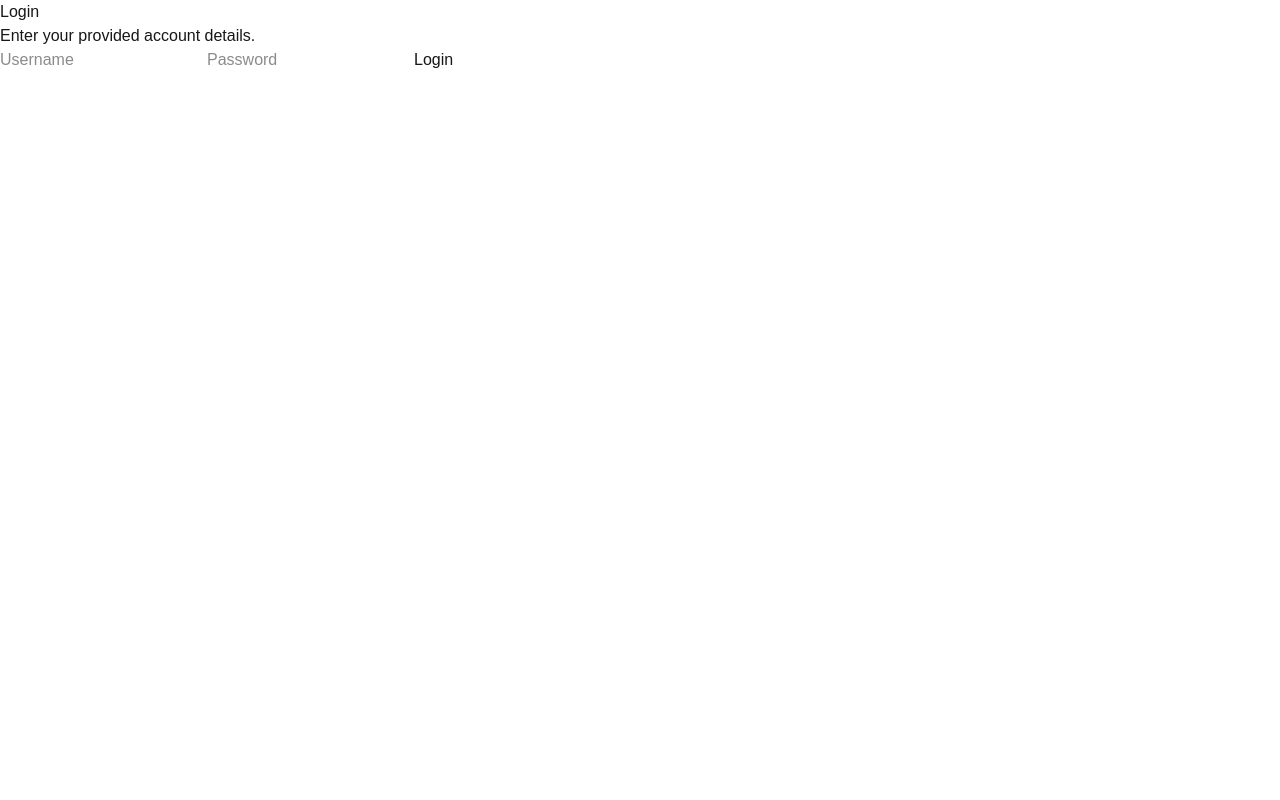
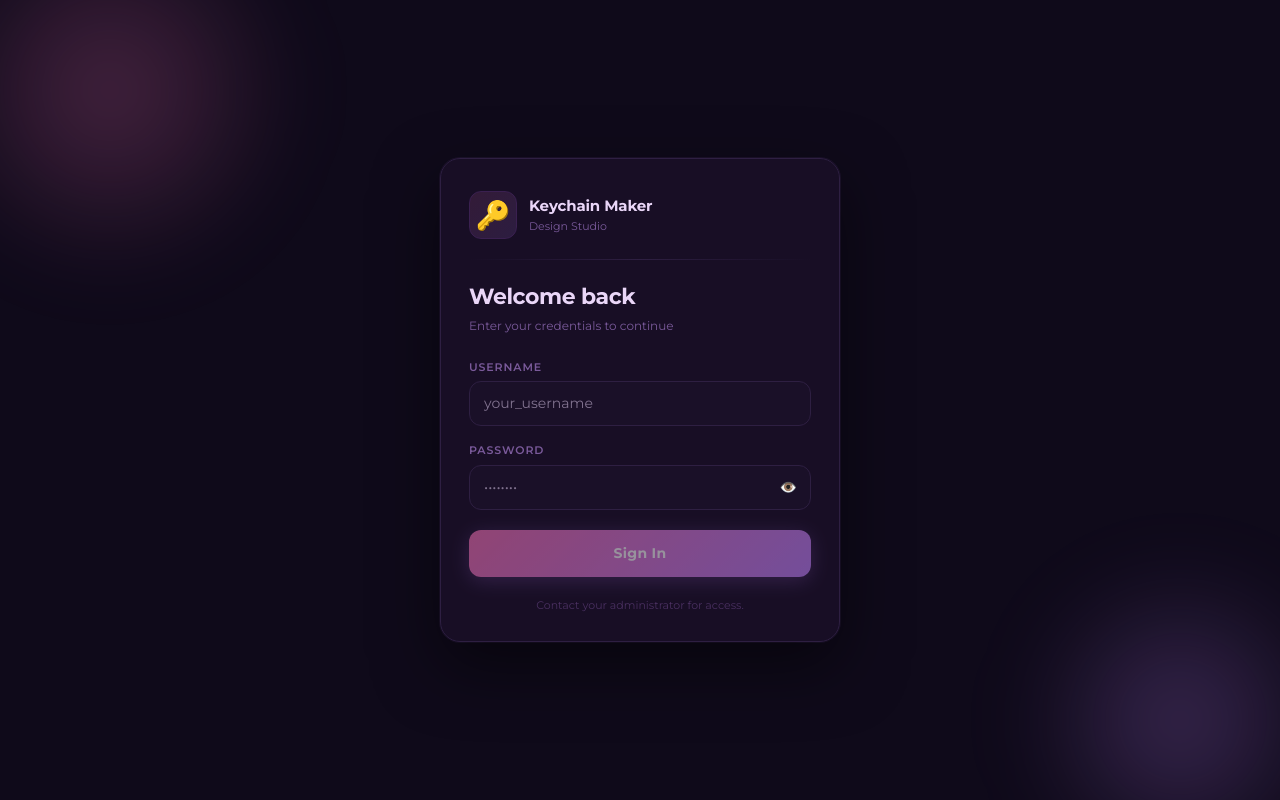
Before and after one commit to sunkissedmemento/3D-Keychain-Maker-v2, a Next.js app: page /login in a window 1280 px wide. Built offline with nearby package versions, Linux system fonts and the light colour scheme; no server answers.

Commit message:
fix: polished login UI with show/hide password + error states

```diff
--- a/app/login/page.tsx
+++ b/app/login/page.tsx
@@ -5,88 +5,321 @@ import { useRouter } from 'next/navigation'
 
 export default function LoginPage() {
   const router = useRouter()
-
   const [username, setUsername] = useState('')
   const [password, setPassword] = useState('')
-  const [loading, setLoading] = useState(false)
+  const [loading, setLoading]   = useState(false)
   const [checking, setChecking] = useState(true)
-  const [error, setError] = useState('')
+  const [error, setError]       = useState('')
+  const [showPw, setShowPw]     = useState(false)
 
   useEffect(() => {
-    async function checkSession() {
-      const res = await fetch('/api/me')
-      const data = await res.json()
-
-      if (data.ok) {
-        router.push('/')
-        return
-      }
-
-      setChecking(false)
-    }
-
-    checkSession()
+    fetch('/api/me').then(r => r.json()).then(d => {
+      if (d.ok) router.replace('/')
+      else setChecking(false)
+    })
   }, [router])
 
-  async function handleLogin(e: React.FormEvent<HTMLFormElement>) {
+  async function handleLogin(e: React.FormEvent) {
     e.preventDefault()
     setLoading(true)
     setError('')
-
-    const res = await fetch('/api/login', {
-      method: 'POST',
-      headers: {
-        'Content-Type': 'application/json',
-      },
-      body: JSON.stringify({
-        username,
-        password,
-      }),
-    })
-
-    const data = await res.json()
-    setLoading(false)
-
-    if (!res.ok || !data.ok) {
-      setError(data.error || 'Invalid username or password')
-      return
+    try {
+      const res = await fetch('/api/login', {
+        method: 'POST',
+        headers: { 'Content-Type': 'application/json' },
+        body: JSON.stringify({ username, password }),
+      })
+      const data = await res.json()
+      if (!res.ok || !data.ok) {
+        setError(data.error || 'Invalid username or password')
+      } else {
+        router.replace('/')
+      }
+    } catch {
+      setError('Network error. Please try again.')
+    } finally {
+      setLoading(false)
     }
-
-    router.push('/')
   }
 
-  if (checking) {
-    return <p>Checking session...</p>
-  }
+  if (checking) return (
+    <div style={styles.root}>
+      <div style={styles.spinner} />
+    </div>
+  )
 
   return (
-    <main className="login-page">
-      <form onSubmit={handleLogin} className="login-card">
-        <h1>Login</h1>
-        <p>Enter your provided account details.</p>
+    <div style={styles.root}>
+      {/* background blobs */}
+      <div style={{ ...styles.blob, top: -100, left: -80, width: 380, height: 380, background: 'radial-gradient(circle, #f472b640 0%, transparent 70%)' }} />
+      <div style={{ ...styles.blob, bottom: -80, right: -60, width: 320, height: 320, background: 'radial-gradient(circle, #c084fc40 0%, transparent 70%)' }} />
 
-        <input
-          type="text"
-          placeholder="Username"
-          value={username}
-          required
-          onChange={(e) => setUsername(e.target.value)}
-        />
+      <div style={styles.card}>
+        {/* logo / brand */}
+        <div style={styles.brand}>
+          <div style={styles.brandIcon}>🔑</div>
+          <div>
+            <div style={styles.brandTitle}>Keychain Maker</div>
+            <div style={styles.brandSub}>Design Studio</div>
+          </div>
+        </div>
 
-        <input
-          type="password"
-          placeholder="Password"
-          value={password}
-          required
-          onChange={(e) => setPassword(e.target.value)}
-        />
+        <div style={styles.divider} />
 
-        {error && <div className="login-error">{error}</div>}
+        <h1 style={styles.heading}>Welcome back</h1>
+        <p style={styles.subheading}>Enter your credentials to continue</p>
 
-        <button type="submit" disabled={loading}>
-          {loading ? 'Logging in...' : 'Login'}
-        </button>
-      </form>
-    </main>
+        <form onSubmit={handleLogin} style={styles.form}>
+          <div style={styles.fieldGroup}>
+            <label style={styles.label}>Username</label>
+            <input
+              type="text"
+              value={username}
+              onChange={e => setUsername(e.target.value)}
+              placeholder="your_username"
+              required
+              autoComplete="username"
+              style={styles.input}
+              onFocus={e => (e.target.style.borderColor = '#c084fc')}
+              onBlur={e  => (e.target.style.borderColor = '#2e1f42')}
+            />
+          </div>
+
+          <div style={styles.fieldGroup}>
+            <label style={styles.label}>Password</label>
+            <div style={{ position: 'relative' }}>
+              <input
+                type={showPw ? 'text' : 'password'}
+                value={password}
+                onChange={e => setPassword(e.target.value)}
+                placeholder="••••••••"
+                required
+                autoComplete="current-password"
+                style={{ ...styles.input, paddingRight: 44 }}
+                onFocus={e => (e.target.style.borderColor = '#c084fc')}
+                onBlur={e  => (e.target.style.borderColor = '#2e1f42')}
+              />
+              <button
+                type="button"
+                onClick={() => setShowPw(p => !p)}
+                style={styles.eyeBtn}
+                tabIndex={-1}
+              >
+                {showPw ? '🙈' : '👁️'}
+              </button>
+            </div>
+          </div>
+
+          {error && (
+            <div style={styles.errorBox}>
+              <span>⚠️</span> {error}
+            </div>
+          )}
+
+          <button
+            type="submit"
+            disabled={loading || !username || !password}
+            style={{
+              ...styles.submitBtn,
+              opacity: loading || !username || !password ? 0.55 : 1,
+              cursor:  loading || !username || !password ? 'not-allowed' : 'pointer',
+            }}
+          >
+            {loading ? (
+              <span style={{ display: 'flex', alignItems: 'center', justifyContent: 'center', gap: 8 }}>
+                <span style={styles.btnSpinner} /> Signing in…
+              </span>
+            ) : 'Sign In'}
+          </button>
+        </form>
+
+        <p style={styles.footer}>Contact your administrator for access.</p>
+      </div>
+
+      <style>{`
+        @import url('https://fonts.googleapis.com/css2?family=Montserrat:wght@400;500;600;700&display=swap');
+        * { box-sizing: border-box; margin: 0; padding: 0; }
+        body { background: #0f0a1a; }
+        input:-webkit-autofill {
+          -webkit-box-shadow: 0 0 0 1000px #1a1028 inset !important;
+          -webkit-text-fill-color: #ead6f8 !important;
+          caret-color: #ead6f8;
+        }
+        @keyframes spin { to { transform: rotate(360deg); } }
+        @keyframes fadeUp {
+          from { opacity: 0; transform: translateY(16px); }
+          to   { opacity: 1; transform: translateY(0); }
+        }
+      `}</style>
+    </div>
   )
 }
+
+const styles: Record<string, React.CSSProperties> = {
+  root: {
+    minHeight: '100dvh',
+    display: 'flex',
+    alignItems: 'center',
+    justifyContent: 'center',
+    background: '#0f0a1a',
+    fontFamily: "'Montserrat', sans-serif",
+    position: 'relative',
+    overflow: 'hidden',
+    padding: 16,
+  },
+  blob: {
+    position: 'absolute',
+    borderRadius: '50%',
+    pointerEvents: 'none',
+    filter: 'blur(40px)',
+  },
+  card: {
+    position: 'relative',
+    zIndex: 1,
+    width: '100%',
+    maxWidth: 400,
+    background: 'rgba(26, 16, 40, 0.85)',
+    backdropFilter: 'blur(20px)',
+    WebkitBackdropFilter: 'blur(20px)',
+    border: '1.5px solid #2e1f42',
+    borderRadius: 20,
+    padding: '32px 28px 28px',
+    boxShadow: '0 24px 64px rgba(0,0,0,0.5), 0 0 0 1px rgba(192,132,252,0.08)',
+    animation: 'fadeUp 0.35s ease both',
+  },
+  brand: {
+    display: 'flex',
+    alignItems: 'center',
+    gap: 12,
+    marginBottom: 20,
+  },
+  brandIcon: {
+    fontSize: 28,
+    width: 48,
+    height: 48,
+    display: 'flex',
+    alignItems: 'center',
+    justifyContent: 'center',
+    background: 'linear-gradient(135deg, #f472b620, #c084fc20)',
+    border: '1.5px solid #3a2050',
+    borderRadius: 12,
+  },
+  brandTitle: {
+    fontSize: 15,
+    fontWeight: 700,
+    color: '#ead6f8',
+    letterSpacing: '-0.01em',
+  },
+  brandSub: {
+    fontSize: 11,
+    color: '#7a5a9a',
+    marginTop: 1,
+  },
+  divider: {
+    height: 1,
+    background: 'linear-gradient(90deg, transparent, #2e1f42, transparent)',
+    marginBottom: 20,
+  },
+  heading: {
+    fontSize: 22,
+    fontWeight: 700,
+    color: '#ead6f8',
+    letterSpacing: '-0.02em',
+    marginBottom: 4,
+  },
+  subheading: {
+    fontSize: 12,
+    color: '#7a5a9a',
+    marginBottom: 24,
+  },
+  form: {
+    display: 'flex',
+    flexDirection: 'column',
+    gap: 16,
+  },
+  fieldGroup: {
+    display: 'flex',
+    flexDirection: 'column',
+    gap: 6,
+  },
+  label: {
+    fontSize: 11,
+    fontWeight: 600,
+    letterSpacing: '0.08em',
+    textTransform: 'uppercase',
+    color: '#7a5a9a',
+  },
+  input: {
+    width: '100%',
+    padding: '11px 14px',
+    background: '#1a1028',
+    border: '1.5px solid #2e1f42',
+    borderRadius: 12,
+    color: '#ead6f8',
+    fontSize: 14,
+    fontFamily: "'Montserrat', sans-serif",
+    outline: 'none',
+    transition: 'border-color 0.2s',
+  },
+  eyeBtn: {
+    position: 'absolute',
+    right: 10,
+    top: '50%',
+    transform: 'translateY(-50%)',
+    background: 'none',
+    border: 'none',
+    cursor: 'pointer',
+    fontSize: 14,
+    padding: 4,
+    lineHeight: 1,
+  },
+  errorBox: {
+    display: 'flex',
+    alignItems: 'center',
+    gap: 8,
+    padding: '10px 14px',
+    background: 'rgba(239,68,68,0.12)',
+    border: '1px solid rgba(239,68,68,0.3)',
+    borderRadius: 10,
+    color: '#fca5a5',
+    fontSize: 12,
+  },
+  submitBtn: {
+    width: '100%',
+    padding: '13px 0',
+    background: 'linear-gradient(135deg, #f472b6, #c084fc)',
+    border: 'none',
+    borderRadius: 12,
+    color: '#fff',
+    fontSize: 14,
+    fontWeight: 700,
+    fontFamily: "'Montserrat', sans-serif",
+    letterSpacing: '0.02em',
+    transition: 'all 0.2s',
+    boxShadow: '0 4px 20px rgba(192,132,252,0.3)',
+    marginTop: 4,
+  },
+  footer: {
+    marginTop: 20,
+    textAlign: 'center',
+    fontSize: 11,
+    color: '#4a3060',
+  },
+  spinner: {
+    width: 28,
+    height: 28,
+    border: '3px solid #2e1f42',
+    borderTopColor: '#c084fc',
+    borderRadius: '50%',
+    animation: 'spin 0.7s linear infinite',
+  },
+  btnSpinner: {
+    display: 'inline-block',
+    width: 14,
+    height: 14,
+    border: '2px solid rgba(255,255,255,0.3)',
+    borderTopColor: '#fff',
+    borderRadius: '50%',
+    animation: 'spin 0.7s linear infinite',
+  },
+}
```
